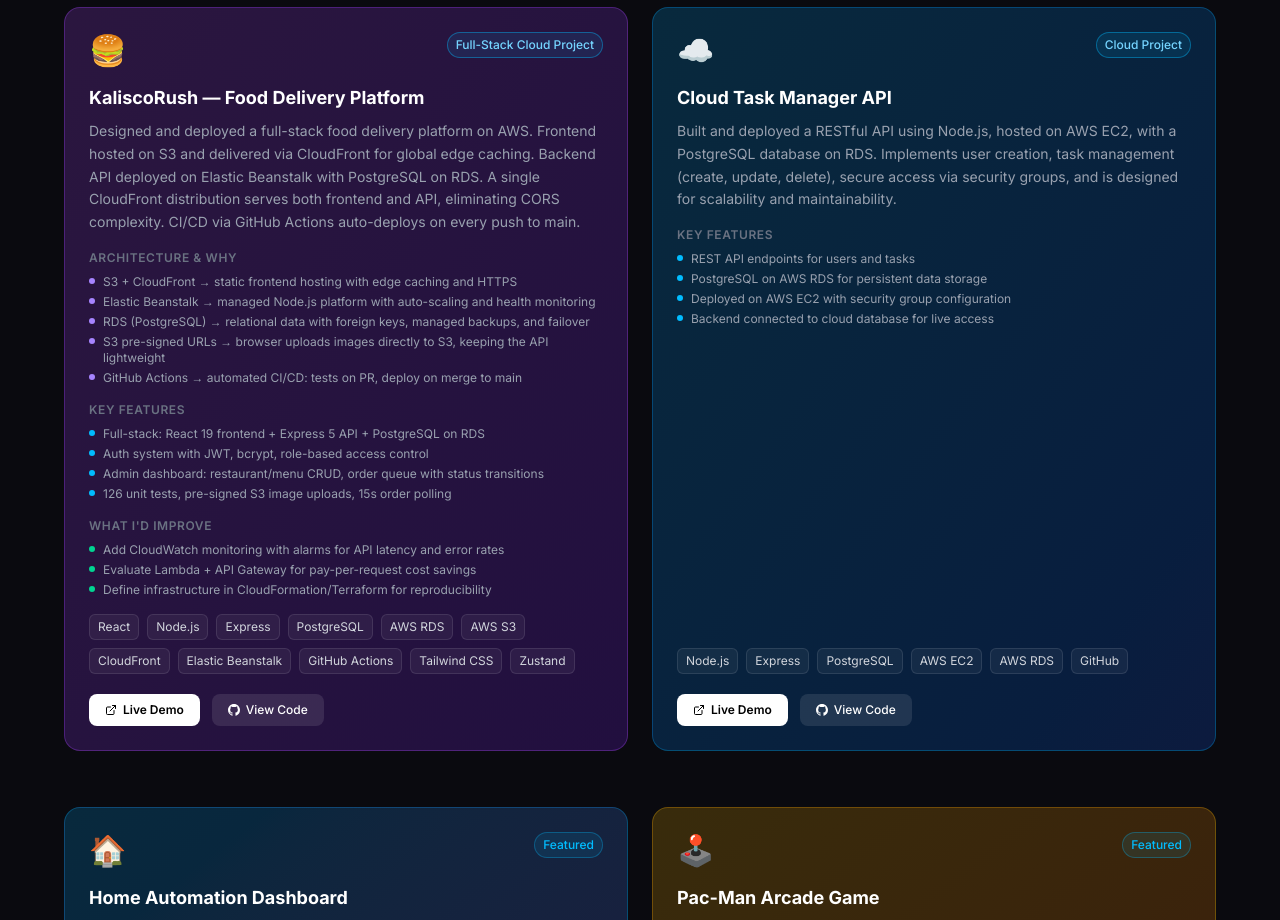
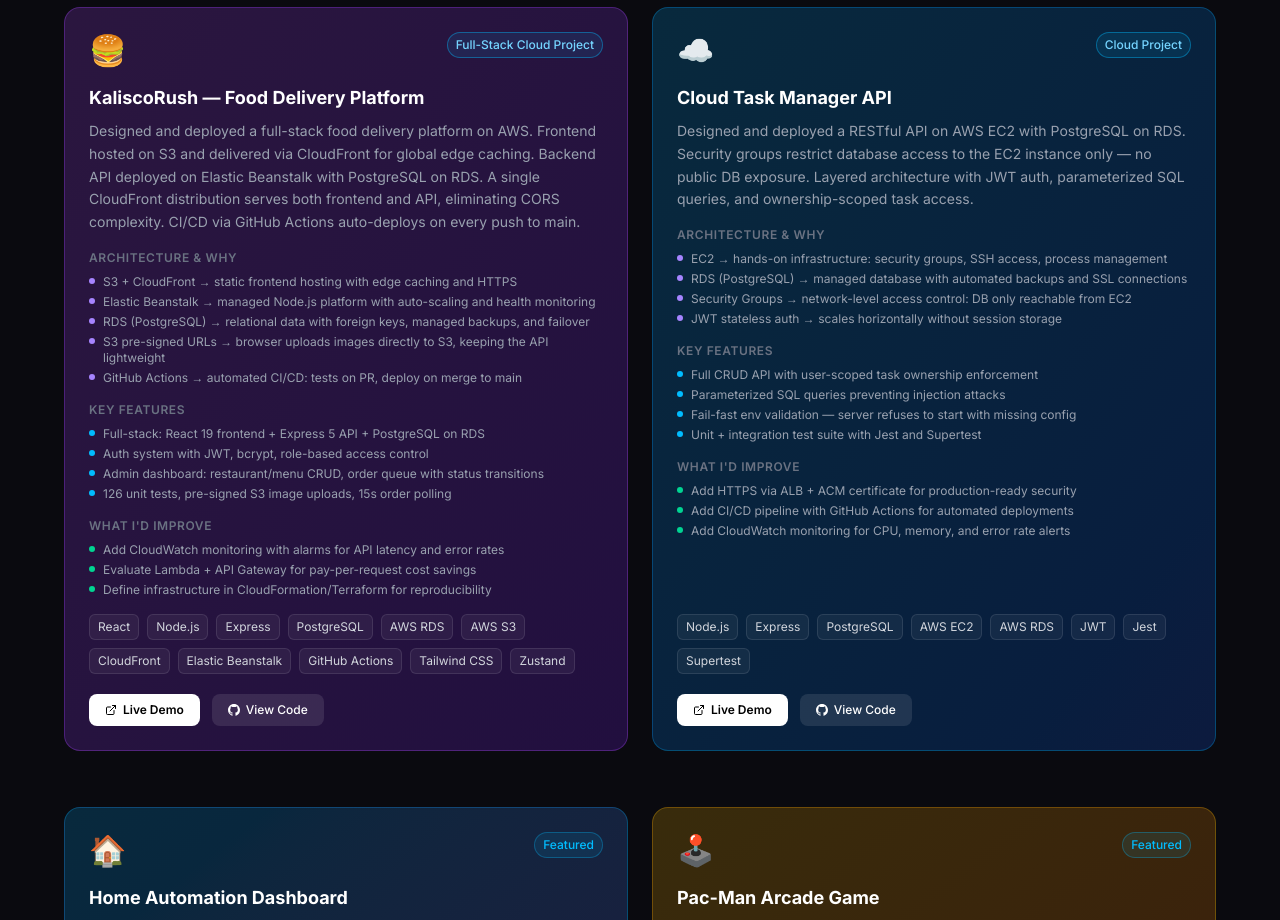
Before and after one commit to karlonugha/portfolio, a React (Vite) app: page / in a window 1280 px wide. Shown: the part 3720-4640 px from the top of the page. Built offline with nearby package versions, Linux system fonts and the light colour scheme.

Commit message:
feat: add architecture and improvements to Cloud Task Manager project card

```diff
--- a/src/data/portfolio.js
+++ b/src/data/portfolio.js
@@ -74,14 +74,25 @@ export const projects = [
   },
   {
     title: 'Cloud Task Manager API',
-    description: 'Built and deployed a RESTful API using Node.js, hosted on AWS EC2, with a PostgreSQL database on RDS. Implements user creation, task management (create, update, delete), secure access via security groups, and is designed for scalability and maintainability.',
+    description: 'Designed and deployed a RESTful API on AWS EC2 with PostgreSQL on RDS. Security groups restrict database access to the EC2 instance only — no public DB exposure. Layered architecture with JWT auth, parameterized SQL queries, and ownership-scoped task access.',
+    architecture: [
+      'EC2 → hands-on infrastructure: security groups, SSH access, process management',
+      'RDS (PostgreSQL) → managed database with automated backups and SSL connections',
+      'Security Groups → network-level access control: DB only reachable from EC2',
+      'JWT stateless auth → scales horizontally without session storage',
+    ],
     keyFeatures: [
-      'REST API endpoints for users and tasks',
-      'PostgreSQL on AWS RDS for persistent data storage',
-      'Deployed on AWS EC2 with security group configuration',
-      'Backend connected to cloud database for live access',
+      'Full CRUD API with user-scoped task ownership enforcement',
+      'Parameterized SQL queries preventing injection attacks',
+      'Fail-fast env validation — server refuses to start with missing config',
+      'Unit + integration test suite with Jest and Supertest',
     ],
-    tech: ['Node.js', 'Express', 'PostgreSQL', 'AWS EC2', 'AWS RDS', 'GitHub'],
+    improvements: [
+      'Add HTTPS via ALB + ACM certificate for production-ready security',
+      'Add CI/CD pipeline with GitHub Actions for automated deployments',
+      'Add CloudWatch monitoring for CPU, memory, and error rate alerts',
+    ],
+    tech: ['Node.js', 'Express', 'PostgreSQL', 'AWS EC2', 'AWS RDS', 'JWT', 'Jest', 'Supertest'],
     live: 'http://3.249.216.92:3000',
     github: 'https://github.com/karlonugha/cloud-task-manager-api',
     emoji: '☁️',
```
